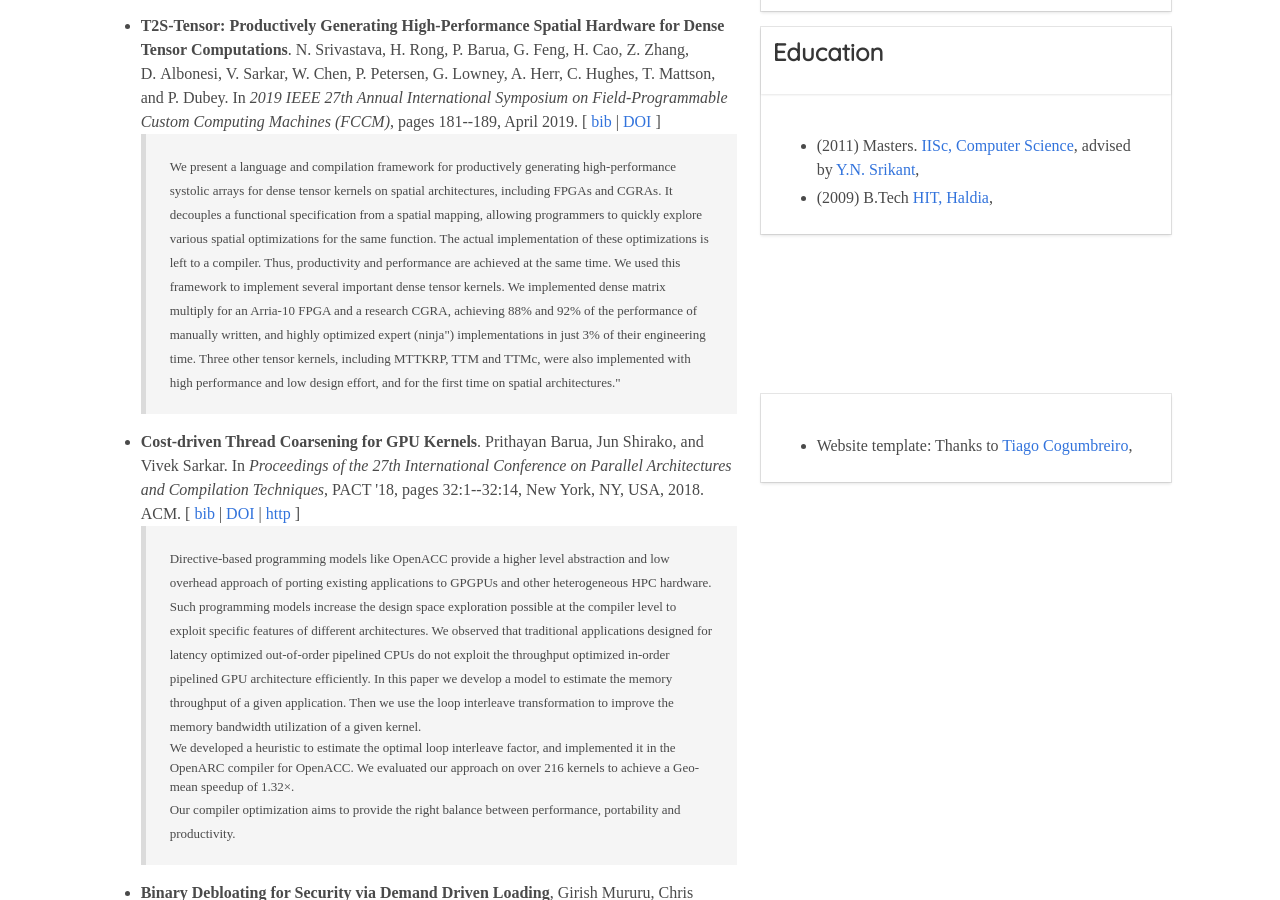
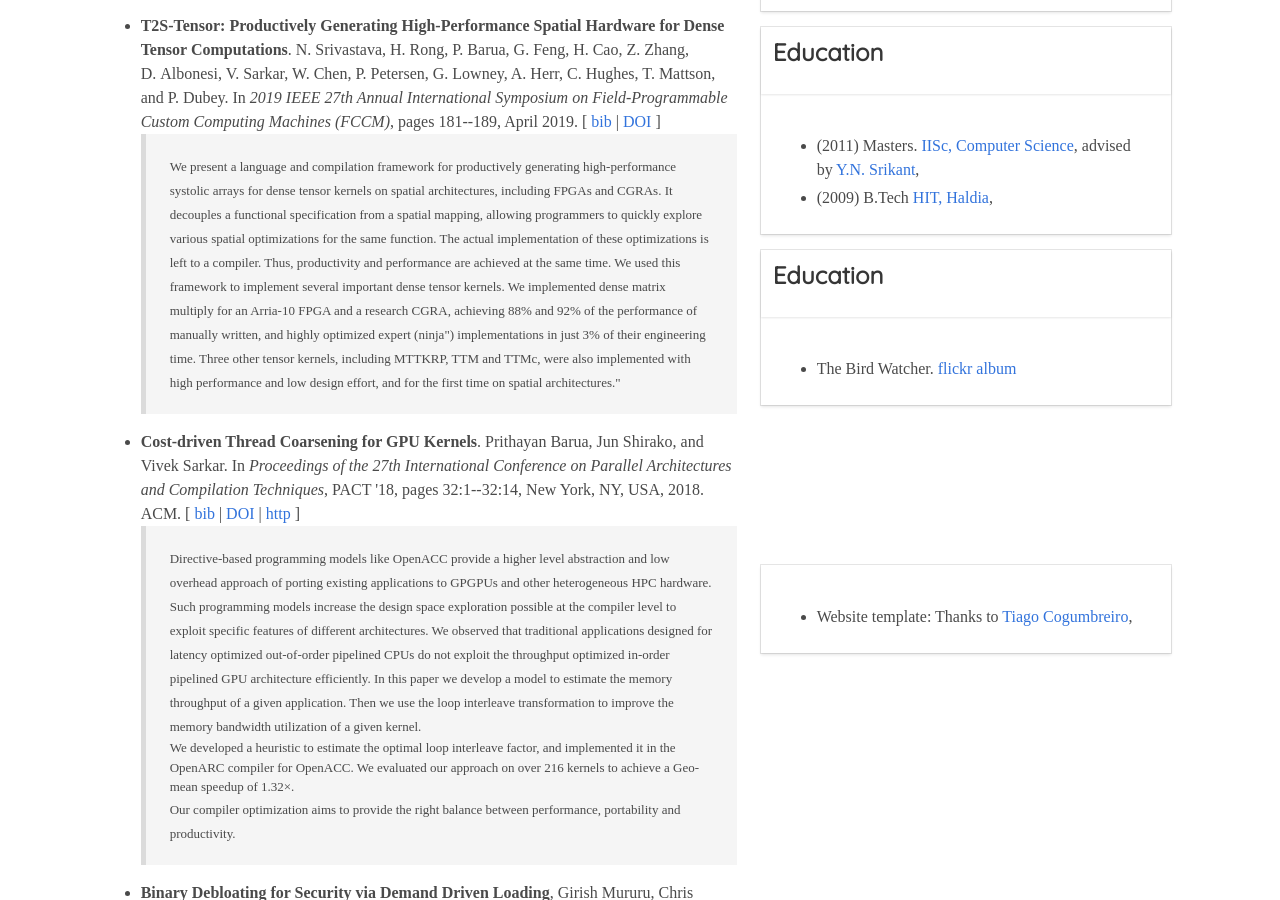
Before and after one commit to prithayan/prithayan.github.io, a Jekyll site: the page built from index.html, in a window 1280 px wide and 900 px high, scrolled down 1223 px. Built offline with Jekyll 4.4.1, drawn with Linux system fonts in a browser that asks for light colours; nearby versions of some CDN libraries; some web fonts are replaced.

Commit message:
update few files

```diff
--- a/index.html
+++ b/index.html
@@ -193,6 +193,17 @@
               </div>
             </div>
 
+        <div id="Other" class="card"
+          style="width:40em;margin-top:1em;margin-right:1em">
+          <div class="card-header">
+            <h3 class="card-header-title">Education</h3>
+          </div>
+          <div class="card-content">
+            <ul class="content">
+              <li> The Bird Watcher. <a href="https://www.flickr.com/photos/101513339@N06/">flickr album</a> </li>
+            </ul>
+          </div>
+        </div>
         <div id="education" class="card"
           style="width:30em;margin-top:10em;margin-right:5em">
           <div class="card-header">
```
